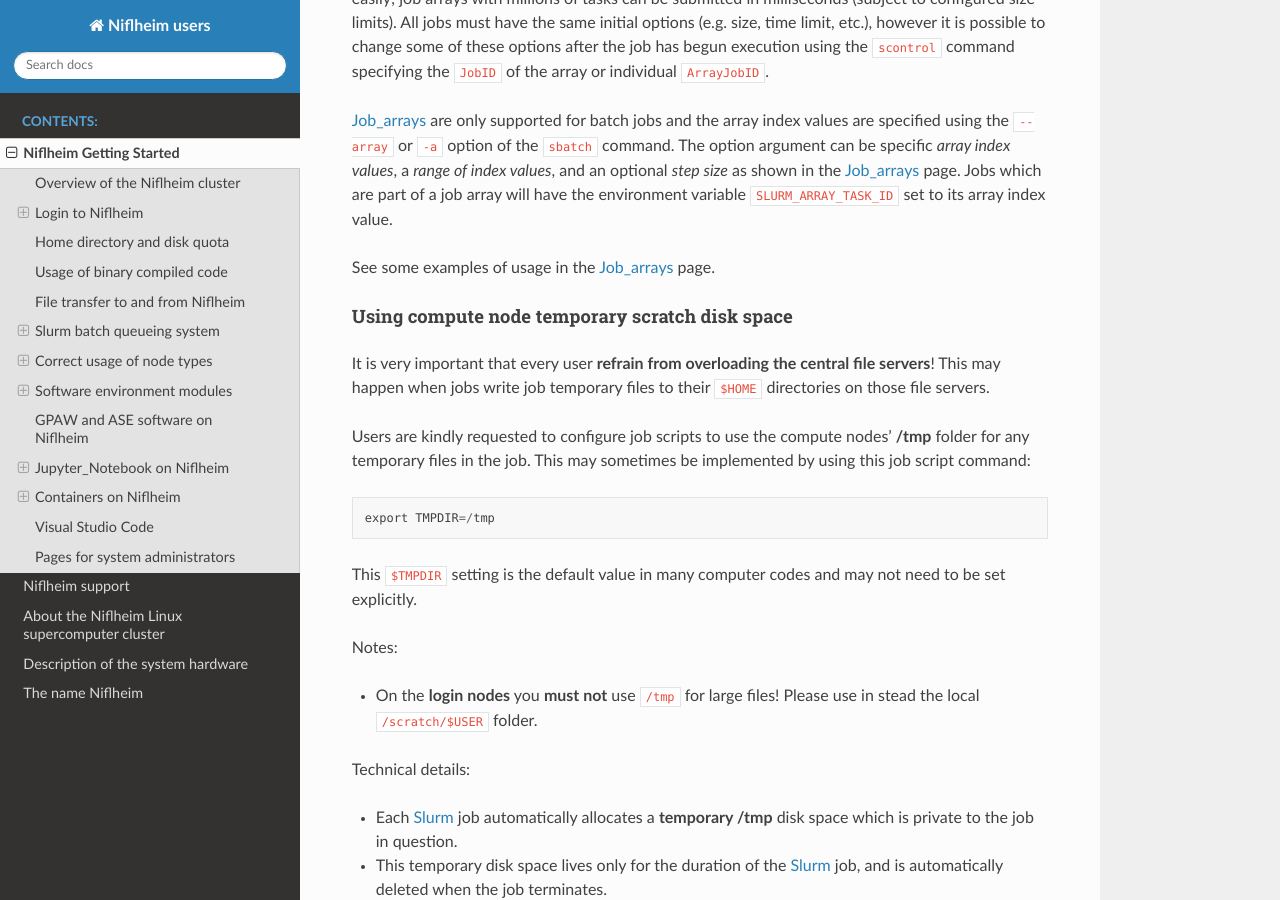
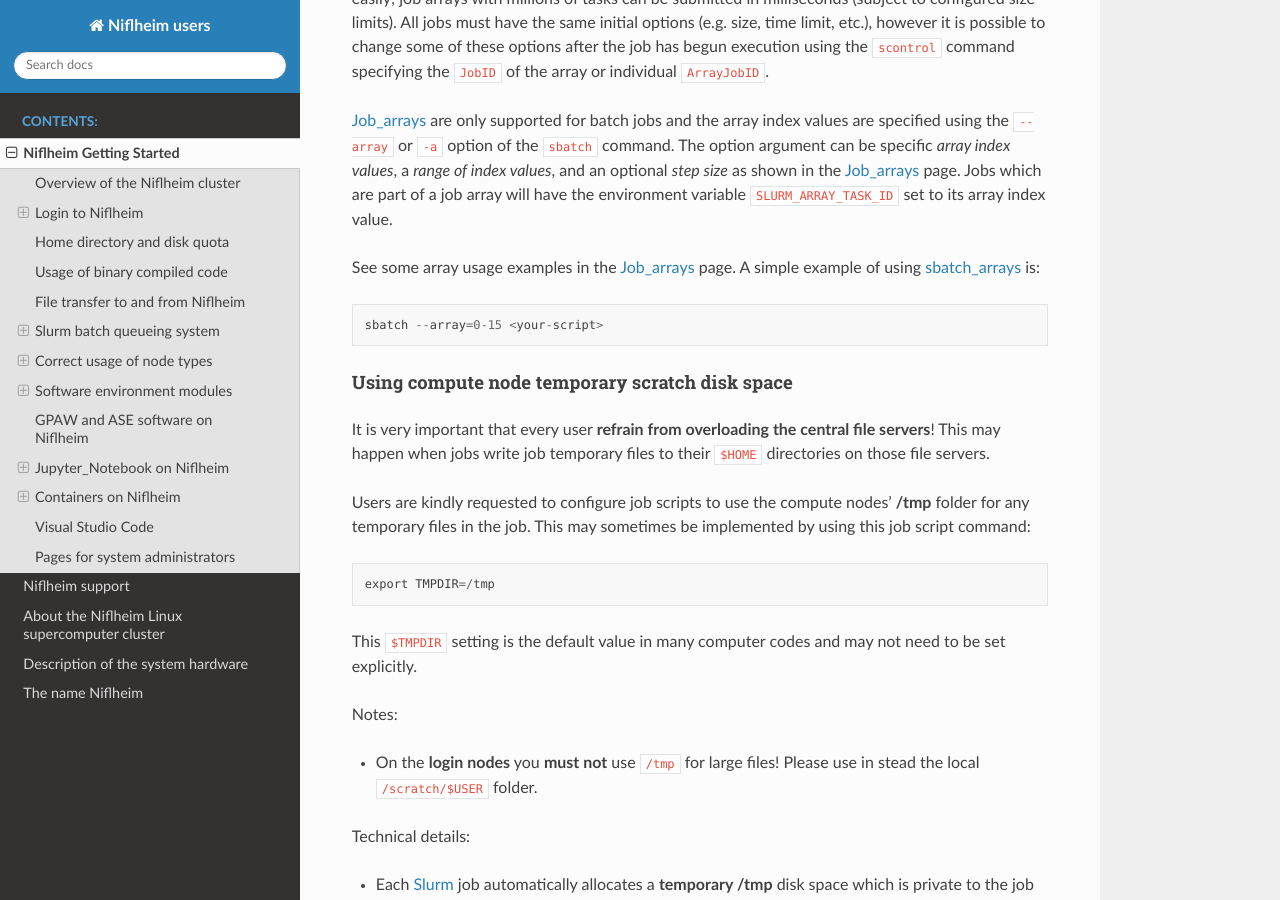
Before and after one commit to OleHolmNielsen/Niflheim_users, a Sphinx documentation site: the page built from docs/Niflheim_Getting_Started.rst, in a window 1280 px wide and 900 px high, scrolled down 10473 px. Built offline with Sphinx 7.4.7 and the Read the Docs theme 3.1.0, drawn with Linux system fonts in a browser that asks for light colours.

Commit message:
Job_arrays example

```diff
--- a/docs/Niflheim_Getting_Started.rst
+++ b/docs/Niflheim_Getting_Started.rst
@@ -567,9 +567,13 @@ Job_arrays_ are only supported for batch jobs and the array index values are spe
 The option argument can be specific *array index values*, a *range of index values*, and an optional *step size* as shown in the Job_arrays_ page.
 Jobs which are part of a job array will have the environment variable ``SLURM_ARRAY_TASK_ID`` set to its array index value.
 
-See some examples of usage in the Job_arrays_ page.
+See some array usage examples in the Job_arrays_ page.
+A simple example of using sbatch_arrays_ is::
+
+  sbatch --array=0-15 <your-script>
 
 .. _Job_arrays: https://slurm.schedmd.com/job_array.html
+.. _sbatch_arrays: https://slurm.schedmd.com/sbatch.html#OPT_array
 
 Using compute node temporary scratch disk space
 ...............................................
```
